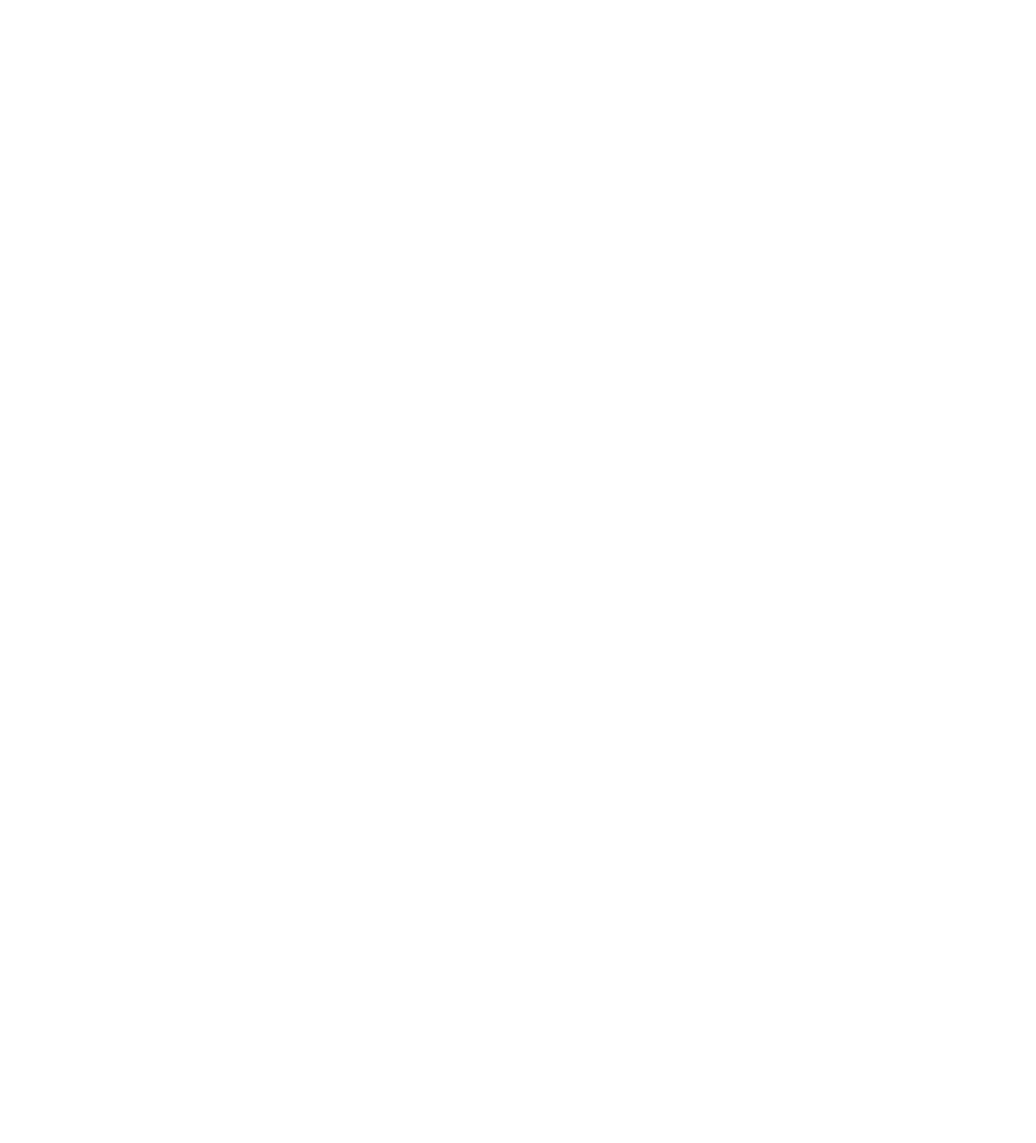
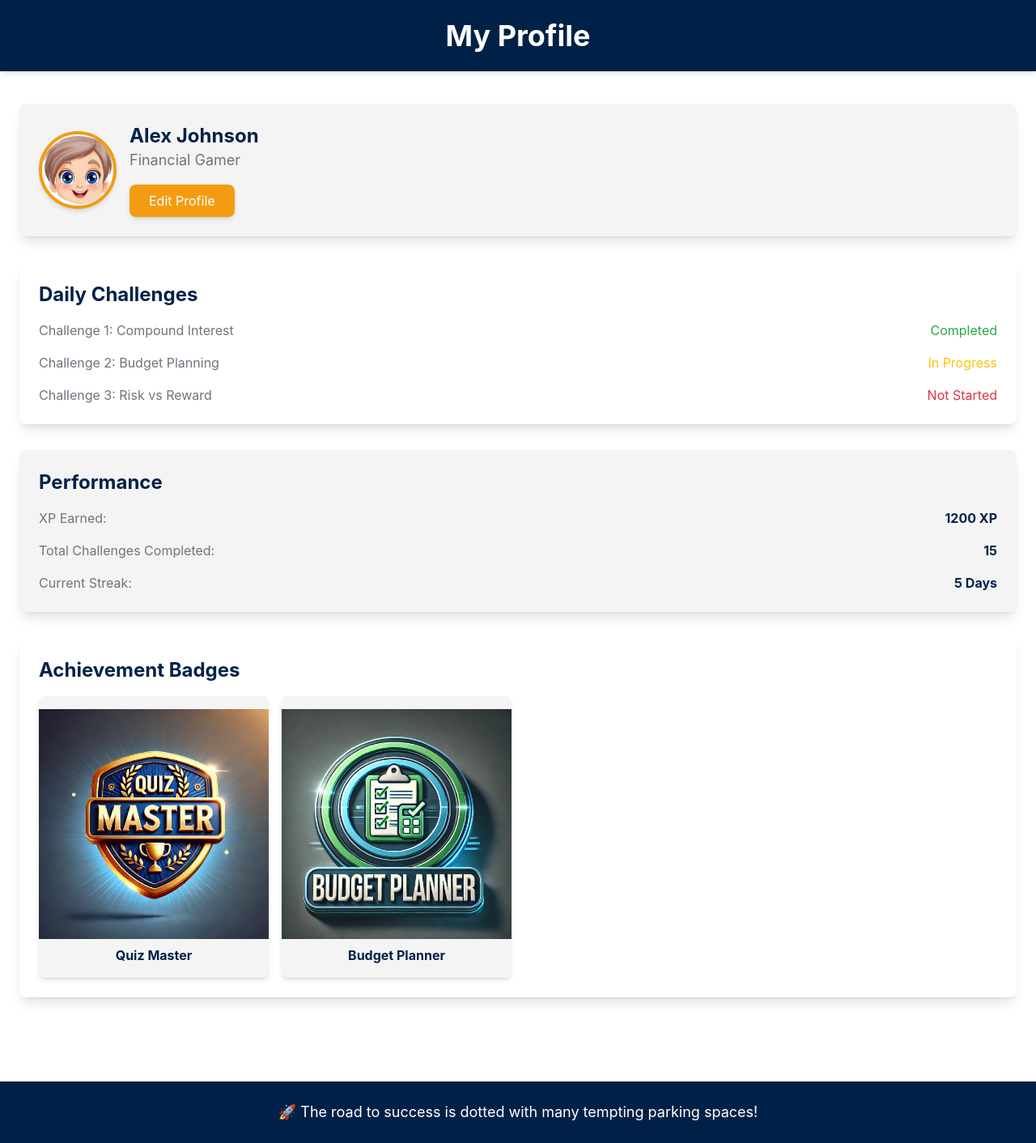
Before and after one commit to Clusters-Config/Fin-Quest, a React (Vite) app in the folder frontend/: page /GameProfile in a window 1280 px wide. Before the commit this address had no page. Shown: the whole page at 81% size. Before the commit the page ends 800 px from the top, so only its background shows below. Built offline with nearby package versions, Linux system fonts and the light colour scheme.

Commit message:
Added Profile page for Gaification Adventure

```diff
--- a/frontend/src/App.jsx
+++ b/frontend/src/App.jsx
@@ -23,6 +23,7 @@
 import ProfitLossLadder from "./GameComponents/ProfitLossLadder"
 import DailyChallenges from "./GameComponents/DailyChallenges"
 import ProfilePage  from "./learn_path_components/ProfilePage";
+import GameProfile from "./GameComponents/GameProfile"
 
 
 const App = () => {
@@ -53,6 +54,7 @@
           <Route path="/ProfitLossLadder" element={<ProfitLossLadder />} />
           <Route path="/DailyChallenges" element={<DailyChallenges />} />
           <Route path="/ProfilePage" element={<ProfilePage />} />
+          <Route path="/GameProfile" element={<GameProfile />} />
         </Routes>
       </div>
     </Router>
--- /dev/null
+++ b/frontend/src/GameComponents/GameProfile.jsx
@@ -0,0 +1,136 @@
+import React from "react";
+import { useNavigate } from "react-router-dom"; // For navigation
+
+function GameProfile() {
+  const navigate = useNavigate();
+
+  const handleEditProfile = () => {
+    // Redirect to a page where the user can edit their profile
+    navigate("/Profile");
+  };
+
+  const handleReturnToHome = () => {
+    // Go back to the main gamified adventures page
+    navigate("/GamifiedAdventures");
+  };
+
+  return (
+    <div className="bg-white min-h-screen flex flex-col">
+      {/* Header */}
+      <header className="bg-[#002147] text-white p-6 text-center shadow-md flex items-center justify-between">
+        {/* <button onClick={handleReturnToHome} className="text-white">
+          <svg
+            xmlns="http://www.w3.org/2000/svg"
+            fill="none"
+            viewBox="0 0 24 24"
+            stroke="currentColor"
+            className="w-6 h-6"
+          >
+            <path
+              strokeLinecap="round"
+              strokeLinejoin="round"
+              strokeWidth="2"
+              d="M19 9l-7 7-7-7"
+            />
+          </svg>
+        </button> */}
+        <div className="flex-grow">
+          <h1 className="text-3xl md:text-4xl font-bold">My Profile</h1>
+        </div>
+      </header>
+
+      {/* Profile Info */}
+      <main className="flex-grow px-6 py-10">
+        <section className="bg-[#F4F4F4] p-6 rounded-lg shadow-lg mb-8">
+          <div className="flex items-center space-x-4">
+            <img
+              src="../src/assets/boy.jpeg" // User's profile image
+              alt="Profile"
+              className="w-24 h-24 rounded-full border-4 border-[#F39C12] shadow-md"
+            />
+            <div>
+              <h2 className="text-2xl font-bold text-[#002147]">Alex Johnson</h2>
+              <p className="text-lg text-[#6C757D]">Financial Gamer</p>
+              <button
+                onClick={handleEditProfile}
+                className="mt-4 bg-[#F39C12] text-white py-2 px-6 rounded-lg shadow-md hover:bg-[#e67e22] transition duration-300"
+              >
+                Edit Profile
+              </button>
+            </div>
+          </div>
+        </section>
+
+        {/* Daily Challenges */}
+        <section className="bg-white p-6 shadow-lg rounded-lg mb-8">
+          <h2 className="text-2xl font-bold text-[#002147] mb-4">Daily Challenges</h2>
+          <div className="space-y-4">
+            <div className="flex justify-between">
+              <p className="text-[#6C757D]">Challenge 1: Compound Interest</p>
+              <p className="text-[#28A745]">Completed</p>
+            </div>
+            <div className="flex justify-between">
+              <p className="text-[#6C757D]">Challenge 2: Budget Planning</p>
+              <p className="text-[#FFC107]">In Progress</p>
+            </div>
+            <div className="flex justify-between">
+              <p className="text-[#6C757D]">Challenge 3: Risk vs Reward</p>
+              <p className="text-[#DC3545]">Not Started</p>
+            </div>
+          </div>
+        </section>
+
+        {/* Performance */}
+        <section className="bg-[#F4F4F4] p-6 shadow-lg rounded-lg mb-8">
+          <h2 className="text-2xl font-bold text-[#002147] mb-4">Performance</h2>
+          <div className="space-y-4">
+            <div className="flex justify-between">
+              <p className="text-[#6C757D]">XP Earned:</p>
+              <p className="font-bold text-[#002147]">1200 XP</p>
+            </div>
+            <div className="flex justify-between">
+              <p className="text-[#6C757D]">Total Challenges Completed:</p>
+              <p className="font-bold text-[#002147]">15</p>
+            </div>
+            <div className="flex justify-between">
+              <p className="text-[#6C757D]">Current Streak:</p>
+              <p className="font-bold text-[#002147]">5 Days</p>
+            </div>
+          </div>
+        </section>
+
+        {/* Achievement Badges */}
+        <section className="bg-white p-6 shadow-lg rounded-lg mb-8">
+          <h2 className="text-2xl font-bold text-[#002147] mb-4">Achievement Badges</h2>
+          <div className="grid grid-cols-2 md:grid-cols-4 gap-4">
+            <div className="bg-[#F4F4F4] shadow-md text-center rounded-lg py-4">
+              <img
+                src="../src/assets/QuizMaster.jpg"
+                alt="Quiz Master"
+                className="w-18 h-18 mx-auto mb-2"
+              />
+              <h3 className="text-[#002147] font-bold">Quiz Master</h3>
+            </div>
+
+            <div className="bg-[#F4F4F4] shadow-md text-center rounded-lg py-4">
+              <img
+                src="../src/assets/BudgetPlanner.jpg"
+                alt="Budget Planner"
+                className="w-18 h-18 mx-auto mb-2"
+              />
+              <h3 className="text-[#002147] font-bold">Budget Planner</h3>
+            </div>
+              {/* Additional badges can go here */}
+          </div>
+        </section>
+      </main>
+
+      {/* Footer */}
+      <footer className="bg-[#002147] text-white p-6 text-center mt-8">
+        <p className="text-lg">🚀  The road to success is dotted with many tempting parking spaces!</p>
+      </footer>
+    </div>
+  );
+}
+
+export default GameProfile;
--- a/frontend/src/pages/Game.jsx
+++ b/frontend/src/pages/Game.jsx
@@ -1,29 +1,54 @@
 import React from "react";
-import { useNavigate } from 'react-router-dom'; // Import the useNavigate hook for navigation
+import { useNavigate } from "react-router-dom"; // Import the useNavigate hook for navigation
 
 function GamifiedAdventures() {
   const navigate = useNavigate(); // Initialize navigate function
 
   const handleGameRedirect = () => {
-    navigate('/ProfitLossLadder'); // Redirect to ProfitLossLadder page
+    navigate("/ProfitLossLadder"); // Redirect to ProfitLossLadder page
   };
 
   const handleChallengeRedirect = () => {
-    navigate('/DailyChallenges'); // Redirect to DailyChallenges page
+    navigate("/DailyChallenges"); // Redirect to DailyChallenges page
+  };
+
+  const handleProfileRedirect = () => {
+    navigate("/GameProfile"); // Redirect to Profile page
   };
 
   return (
     <div className="bg-white min-h-screen flex flex-col">
+      {/* Header */}
+      <header className="bg-[#002147] text-white p-6 text-center shadow-md flex items-center justify-between relative">
+        {/* Profile Icon */}
+        <button
+          onClick={handleProfileRedirect}
+          className="text-white absolute top-1/2 transform -translate-y-1/2 right-4"
+        >
+           <svg
+              xmlns="http://www.w3.org/2000/svg"
+              viewBox="0 0 24 24"
+              stroke="currentColor"
+              className="w-10 h-10" // Increased size of icon
+            >
+              <circle cx="12" cy="7" r="4" stroke="none" fill="currentColor" />
+              <path
+                fill="none"
+                stroke="currentColor"
+                strokeWidth="2"
+                d="M5 20c0-3.866 3.134-7 7-7s7 3.134 7 7"
+              />
+            </svg>
 
-      {/* Header */}
-      <header className="bg-[#002147] text-white p-6 text-center shadow-md">
-        <h1 className="text-3xl md:text-4xl font-bold">
-          Gamification Adventure
-        </h1>
-        <p className="text-lg mt-2">
-          Challenge yourself, earn rewards, and level up your financial skills
-          through fun, interactive experiences!
-        </p>
+        </button>
+
+        <div className="text-center flex-grow">
+          <h1 className="text-3xl md:text-4xl font-bold">Gamification Adventure</h1>
+          <p className="text-lg mt-2">
+            Challenge yourself, earn rewards, and level up your financial skills
+            through fun, interactive experiences!
+          </p>
+        </div>
       </header>
 
       <main className="flex-grow px-6 py-10">
@@ -52,9 +77,7 @@
 
         {/* Achievement Badges */}
         <section className="mb-8">
-          <h2 className="text-2xl font-bold text-[#002147] mb-4">
-            Achievement Badges
-          </h2>
+          <h2 className="text-2xl font-bold text-[#002147] mb-4">Achievement Badges</h2>
           <div className="grid grid-cols-2 md:grid-cols-4 gap-4">
             <div className="bg-[#F4F4F4] shadow-md text-center rounded-lg py-4">
               <img
@@ -93,9 +116,7 @@
 
         {/* Daily Challenges */}
         <section className="bg-white shadow-lg rounded-lg p-6 mb-8">
-          <h2 className="text-2xl font-bold text-[#002147] mb-4">
-            Daily Challenges
-          </h2>
+          <h2 className="text-2xl font-bold text-[#002147] mb-4">Daily Challenges</h2>
           <p className="text-[#6C757D] mb-4">
             Learn about compound interest and complete today’s challenge!
           </p>
@@ -109,9 +130,7 @@
 
         {/* Streak Tracker */}
         <section className="bg-white shadow-lg rounded-lg p-6 mb-8">
-          <h2 className="text-2xl font-bold text-[#002147] mb-4">
-            Streak Tracker
-          </h2>
+          <h2 className="text-2xl font-bold text-[#002147] mb-4">Streak Tracker</h2>
           <p className="text-[#6C757D]">
             <span className="font-bold">Current Streak:</span> 5 Days
           </p>
```
Also changed, not shown: frontend/src/assets/boy.jpeg (added).
